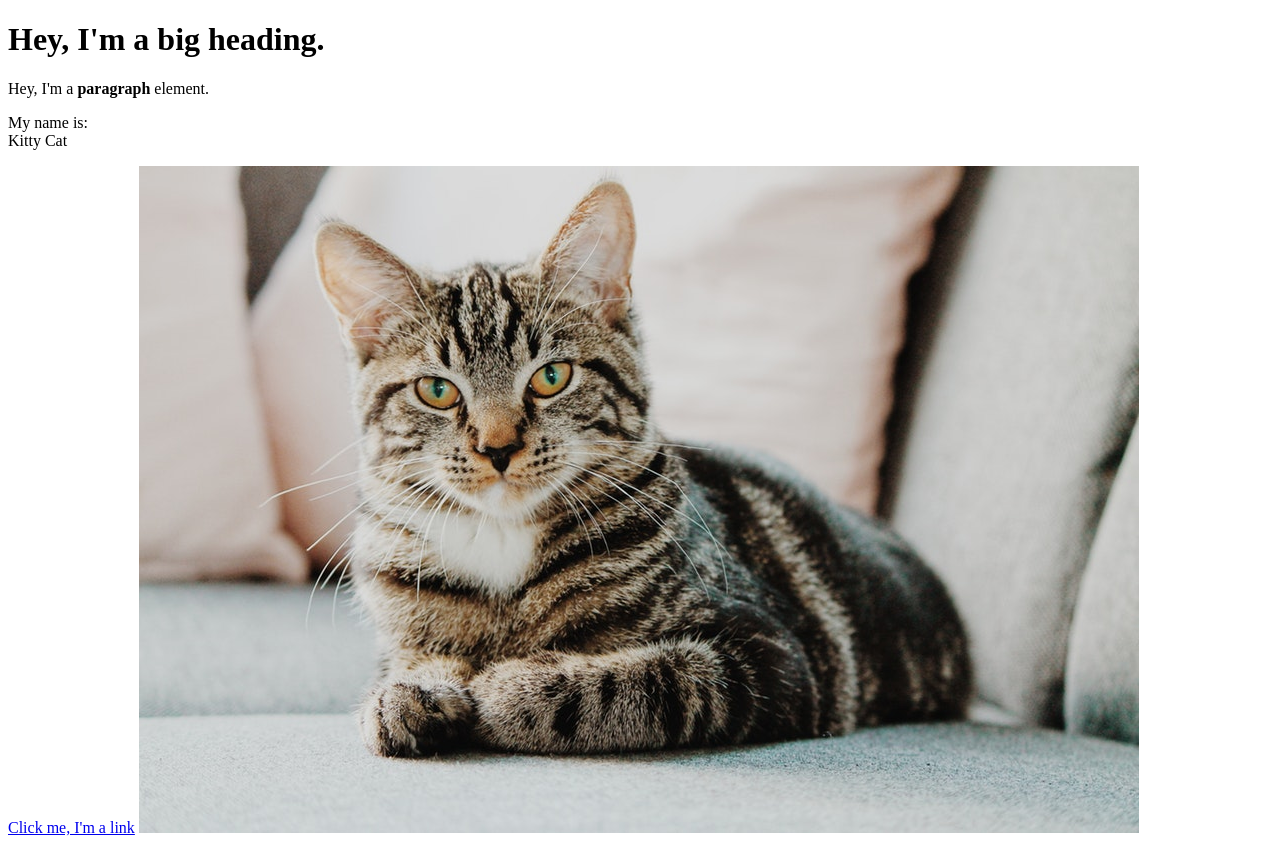
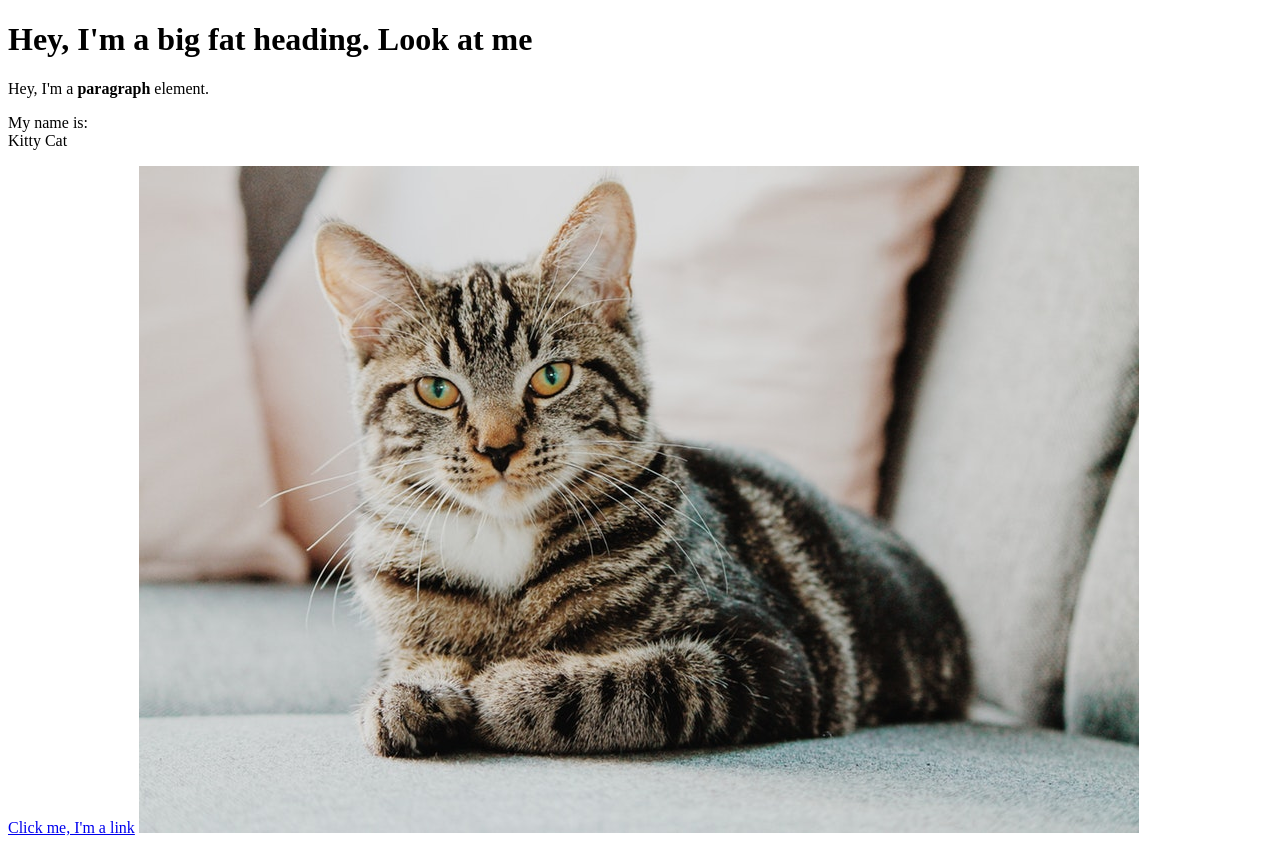
Before and after one commit to chrisjreynolds/skillshare-cartoon-hero, a plain HTML site: page test.html in a window 1280 px wide. Drawn offline with Linux system fonts and the light colour scheme.

Commit message:
Update test.html

```diff
--- a/test.html
+++ b/test.html
@@ -4,7 +4,7 @@
 	<title>Test page</title>
 </head>
 <body>
-	<h1>Hey, I'm a big heading.</h1>
+	<h1>Hey, I'm a big fat heading. Look at me</h1>
 	<p>Hey, I'm a <b>paragraph</b> element.</p>
 	<p>My name is:<br>
 	Kitty Cat</p>
```
